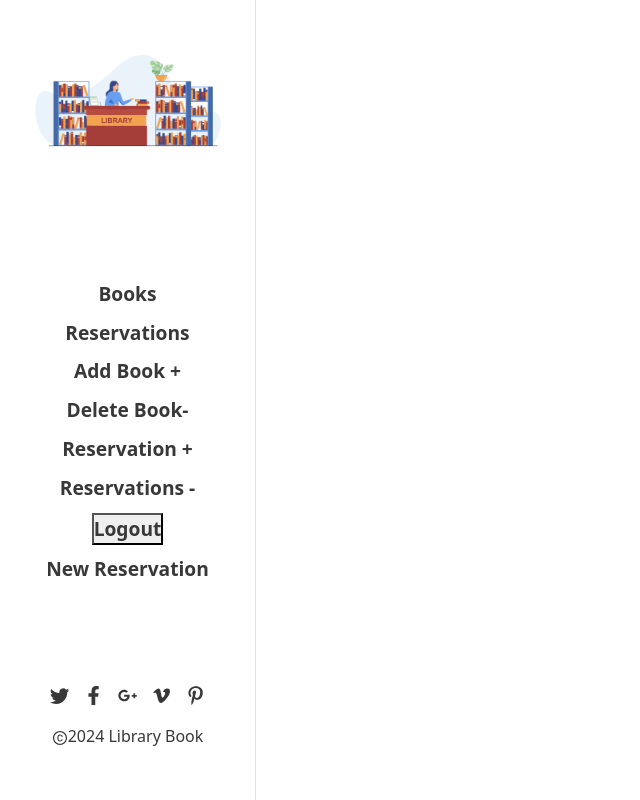
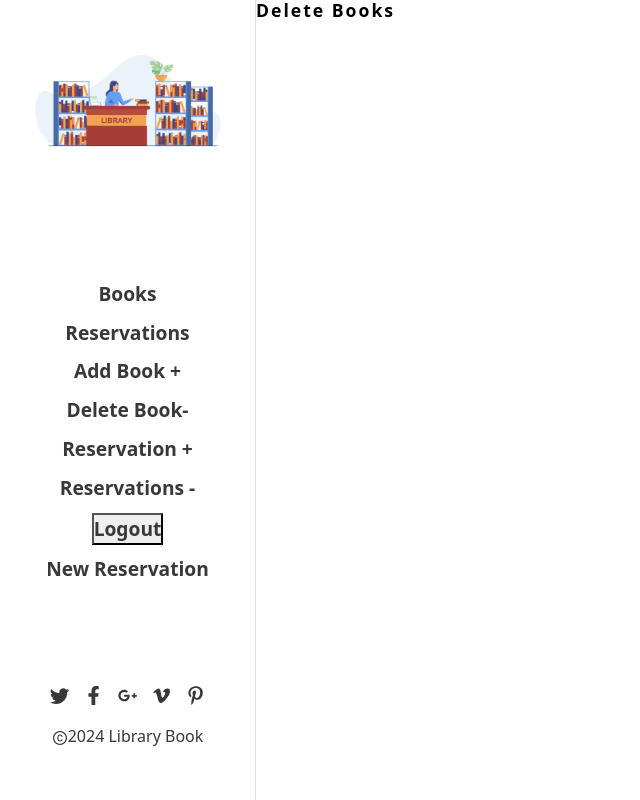
Before and after one commit to leloufadel/Page-To-page-Library-Frontend, a React (Create React App) app: page /deletebook in a window 1280 px wide. Shown: the whole page, without its empty margins (0-640 px from the left). Built offline with nearby package versions, Linux system fonts and the light colour scheme; no server answers; sample sign-in values are in the browser's storage.

Commit message:
create the deletebook file

```diff
--- a/src/App.js
+++ b/src/App.js
@@ -12,6 +12,7 @@ import MainPage from './components/MainPage';
 import ReservationList from './components/Reservations/ReservationList';
 import ReservationForm from './components/Reservations/ReservationForm';
 import SideNav from './components/Navbar/navbar';
+import DeleteBook from './components/DeleteBook';
 
 import './App.css';
 
@@ -40,7 +41,7 @@ function App() {
         <Route path="/mainpage" element={<MainPage />} />
         <Route path="/bookform" element={<BookForm />} />
         <Route path="/books/:id" element={<BookDetail />} />
-
+        <Route path="/deletebook" element={<DeleteBook />} />
         <Route path="/myreservations" element={<ReservationList />} />
         <Route path="/newreservation" element={<ReservationForm />} />
       </Routes>
--- /dev/null
+++ b/src/components/DeleteBook.js
@@ -0,0 +1,19 @@
+import React from 'react';
+// import { useDispatch, useSelector } from 'react-redux';
+// import { removeBook } from '../redux/bookSlice';
+
+const DeleteBook = () =>
+// const dispatch = useDispatch();
+// const books = useSelector((state) => state.books);
+
+// const handleDelete = (bookId) => {
+//   dispatch(removeBook(bookId));
+// };
+  (
+    <>
+      <div className="delete-container">
+        <h2 className="title">Delete Books</h2>
+      </div>
+    </>
+  );
+export default DeleteBook;
--- a/src/components/Navbar/navbar.js
+++ b/src/components/Navbar/navbar.js
@@ -54,7 +54,7 @@ const SideNav = () => {
             </NavLink>
           </li>
           <li className="sidenav-item">
-            <NavLink to="/" className="sidenav-link" onClick={toggleSidebar}>
+            <NavLink to="/deletebook" className="sidenav-link" onClick={toggleSidebar}>
               Delete Book-
             </NavLink>
           </li>
```
